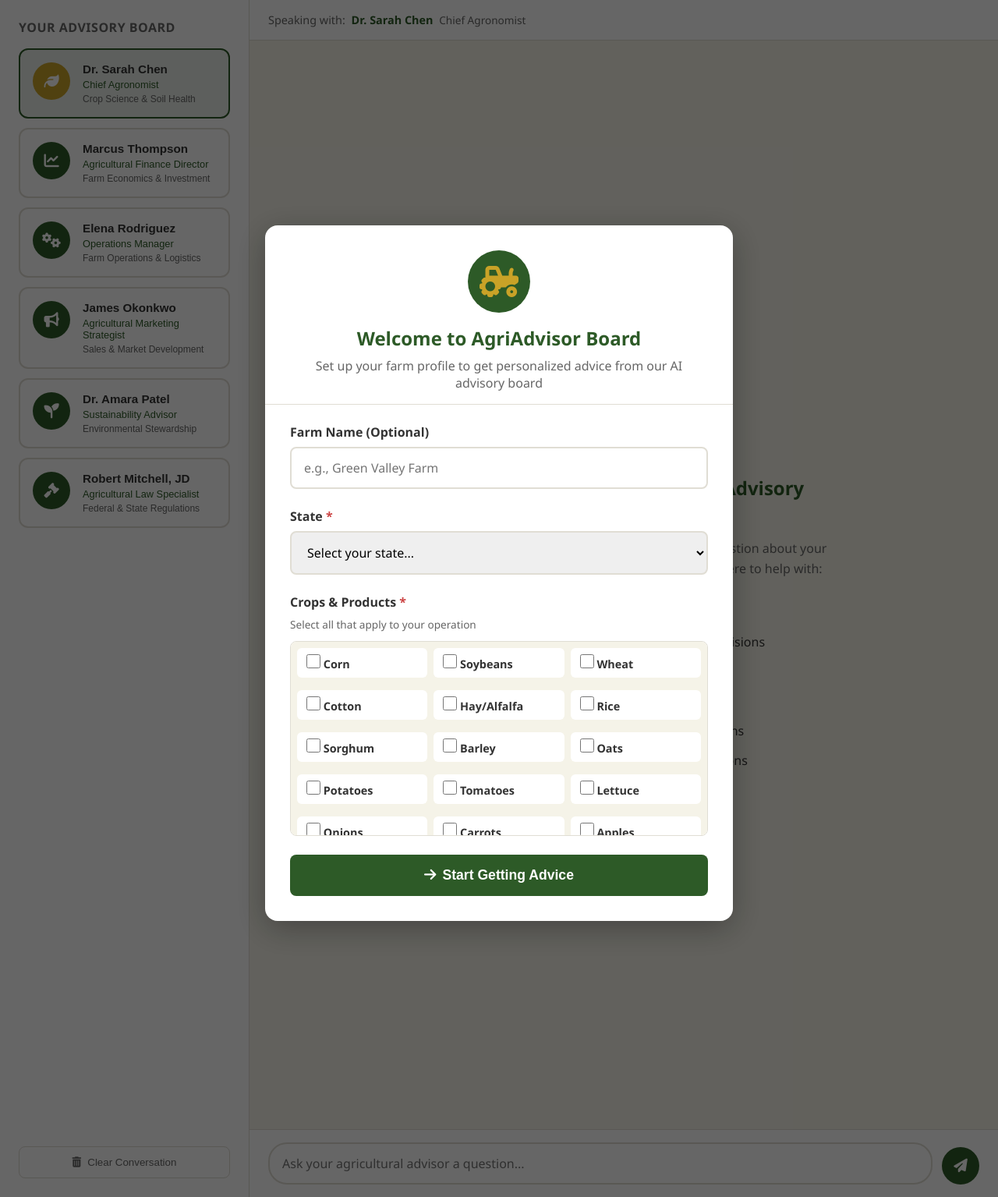
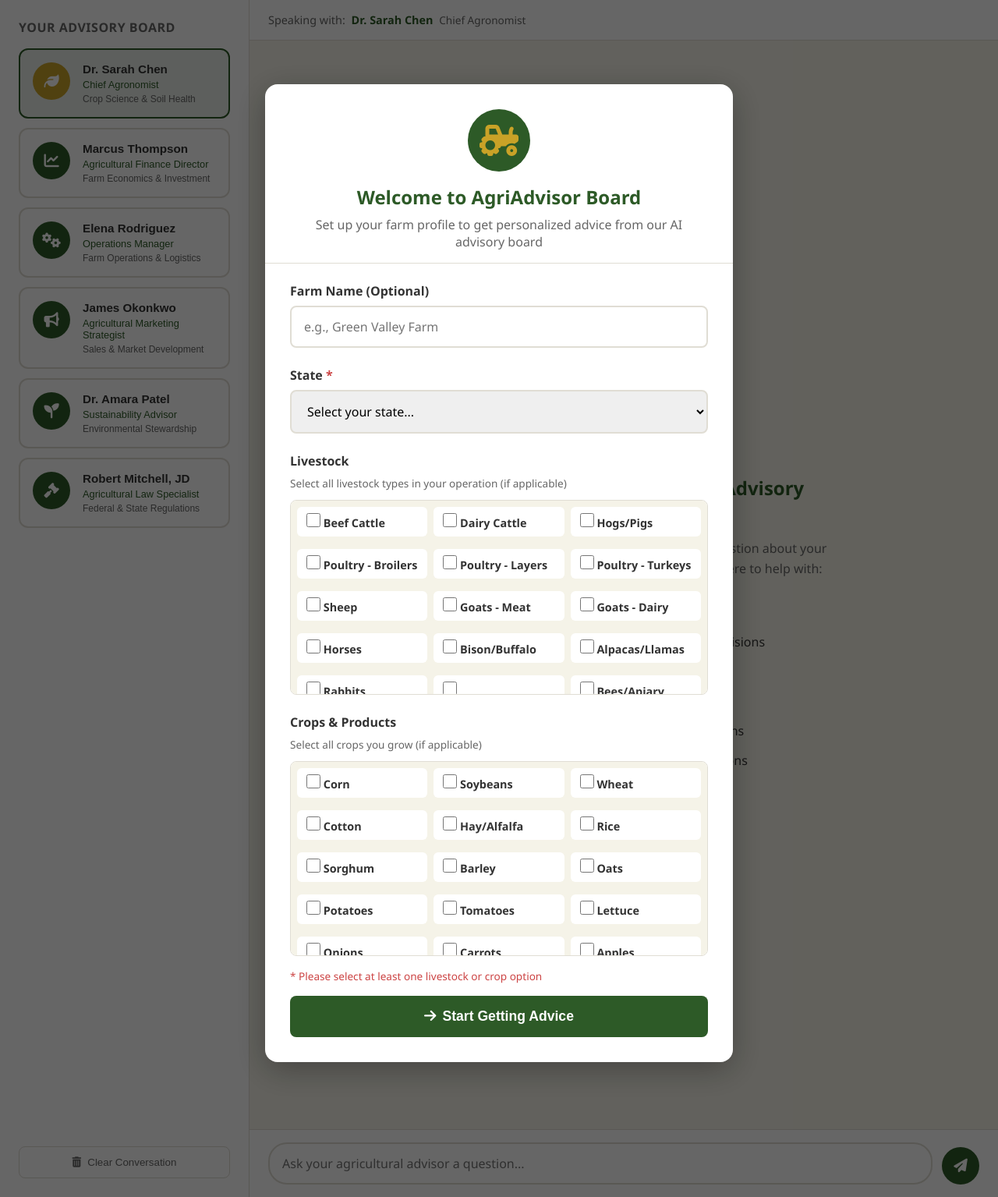
Before and after one commit to griffinb3/Agvisor, a Flask app: page / in a window 1280 px wide. Shown: the part 66-1601 px from the top of the page at 78% size. Run offline with Flask 3, Linux system fonts and the light colour scheme.

Commit message:
Add livestock options to user profiles and advisory system
Updates `main.py` to include `LIVESTOCK_OPTIONS` and modify `get_advisor_system_prompt` to include livestock data. Updates `index.html` to display livestock checkboxes and modifies JavaScript to handle livestock selection and profile saving/loading.

Replit-Commit-Author: Agent
Replit-Commit-Session-Id: fd9e98f0-387a-412d-96f9-d320629a1883
Replit-Commit-Checkpoint-Type: full_checkpoint
Replit-Commit-Event-Id: 8f778473-3f5e-4921-ac82-e4eb63de1603
Replit-Commit-Screenshot-Url: https://storage.googleapis.com/screenshot-production-us-central1/184a27a4-c7b6-456e-b369-6ad35545816e/fd9e98f0-387a-412d-96f9-d320629a1883/kd9HGk1
Replit-Helium-Checkpoint-Created: true

```diff
--- a/main.py
+++ b/main.py
@@ -23,14 +23,20 @@ US_STATES = [
     "West Virginia", "Wisconsin", "Wyoming"
 ]
 
+LIVESTOCK_OPTIONS = [
+    "Beef Cattle", "Dairy Cattle", "Hogs/Pigs", "Poultry - Broilers",
+    "Poultry - Layers", "Poultry - Turkeys", "Sheep", "Goats - Meat",
+    "Goats - Dairy", "Horses", "Bison/Buffalo", "Alpacas/Llamas",
+    "Rabbits", "Fish/Aquaculture", "Bees/Apiary", "Other Livestock"
+]
+
 COMMON_CROPS = [
     "Corn", "Soybeans", "Wheat", "Cotton", "Hay/Alfalfa", "Rice",
     "Sorghum", "Barley", "Oats", "Potatoes", "Tomatoes", "Lettuce",
     "Onions", "Carrots", "Apples", "Grapes", "Oranges", "Strawberries",
     "Blueberries", "Almonds", "Pecans", "Walnuts", "Peanuts",
     "Sunflowers", "Canola", "Sugar Beets", "Sugarcane", "Tobacco",
-    "Hemp", "Hops", "Vegetables (Mixed)", "Fruits (Mixed)", "Cattle/Livestock",
-    "Dairy", "Poultry", "Hogs/Pigs", "Sheep/Goats", "Other"
+    "Hemp", "Hops", "Vegetables (Mixed)", "Fruits (Mixed)", "Other Crops"
 ]
 
 def get_advisor_system_prompt(advisor_key, user_profile=None):
@@ -104,6 +110,7 @@ Provide clear, practical legal guidance while noting that you are providing gene
     if user_profile:
         state = user_profile.get('state', '')
         crops = user_profile.get('crops', [])
+        livestock = user_profile.get('livestock', [])
         farm_name = user_profile.get('farm_name', '')
 
         context = f"\n\nIMPORTANT CONTEXT ABOUT THIS FARMER:\n"
@@ -111,13 +118,21 @@ Provide clear, practical legal guidance while noting that you are providing gene
             context += f"- Farm Name: {farm_name}\n"
         if state:
             context += f"- Location: {state}\n"
+        if livestock:
+            context += f"- Livestock: {', '.join(livestock)}\n"
         if crops:
             context += f"- Crops/Products: {', '.join(crops)}\n"
 
         context += "\nTailor all your advice specifically to their location, crops, and conditions. Reference relevant state-specific regulations, climate considerations, and market conditions when applicable."
 
         if advisor_key == "legal" and state:
-            context += f"\n\nPay special attention to {state} agricultural laws, water rights, labor regulations, and any state-specific programs or restrictions that apply to their crops: {', '.join(crops) if crops else 'their farming operation'}."
+            operations = []
+            if livestock:
+                operations.append(f"livestock ({', '.join(livestock)})")
+            if crops:
+                operations.append(f"crops ({', '.join(crops)})")
+            operations_str = ' and '.join(operations) if operations else 'their farming operation'
+            context += f"\n\nPay special attention to {state} agricultural laws, water rights, labor regulations, and any state-specific programs or restrictions that apply to their {operations_str}."
 
         base += context
 
@@ -167,7 +182,7 @@ user_profiles = {}
 
 @app.route('/')
 def index():
-    return render_template('index.html', advisors=ADVISORS, states=US_STATES, crops=COMMON_CROPS)
+    return render_template('index.html', advisors=ADVISORS, states=US_STATES, livestock=LIVESTOCK_OPTIONS, crops=COMMON_CROPS)
 
 @app.route('/api/profile', methods=['POST'])
 def save_profile():
@@ -177,6 +192,7 @@ def save_profile():
     user_profiles[session_id] = {
         'farm_name': data.get('farm_name', ''),
         'state': data.get('state', ''),
+        'livestock': data.get('livestock', []),
         'crops': data.get('crops', [])
     }
 
--- a/templates/index.html
+++ b/templates/index.html
@@ -35,8 +35,21 @@
                 </div>
 
                 <div class="form-group">
-                    <label>Crops & Products <span class="required">*</span></label>
-                    <p class="form-hint">Select all that apply to your operation</p>
+                    <label>Livestock</label>
+                    <p class="form-hint">Select all livestock types in your operation (if applicable)</p>
+                    <div class="crops-grid" id="livestockGrid">
+                        {% for animal in livestock %}
+                        <label class="crop-checkbox">
+                            <input type="checkbox" name="livestock" value="{{ animal }}">
+                            <span>{{ animal }}</span>
+                        </label>
+                        {% endfor %}
+                    </div>
+                </div>
+
+                <div class="form-group">
+                    <label>Crops & Products</label>
+                    <p class="form-hint">Select all crops you grow (if applicable)</p>
                     <div class="crops-grid" id="cropsGrid">
                         {% for crop in crops %}
                         <label class="crop-checkbox">
@@ -46,6 +59,8 @@
                         {% endfor %}
                     </div>
                 </div>
+
+                <p class="form-hint" style="margin-top: -0.5rem; margin-bottom: 1rem; color: #c44;">* Please select at least one livestock or crop option</p>
 
                 <button type="submit" class="submit-btn">
                     <i class="fas fa-arrow-right"></i> Start Getting Advice
@@ -175,8 +190,15 @@
         function updateProfileSummary() {
             if (userProfile && userProfile.state) {
                 let summary = userProfile.state;
+                let items = [];
+                if (userProfile.livestock && userProfile.livestock.length > 0) {
+                    items.push(`${userProfile.livestock.length} livestock`);
+                }
                 if (userProfile.crops && userProfile.crops.length > 0) {
-                    summary += ` - ${userProfile.crops.length} crop${userProfile.crops.length > 1 ? 's' : ''}`;
+                    items.push(`${userProfile.crops.length} crop${userProfile.crops.length > 1 ? 's' : ''}`);
+                }
+                if (items.length > 0) {
+                    summary += ` - ${items.join(', ')}`;
                 }
                 profileSummary.textContent = summary;
             } else {
@@ -189,6 +211,8 @@
 
             const farmName = document.getElementById('farmName').value;
             const state = document.getElementById('stateSelect').value;
+            const livestockCheckboxes = document.querySelectorAll('input[name="livestock"]:checked');
+            const livestock = Array.from(livestockCheckboxes).map(cb => cb.value);
             const cropCheckboxes = document.querySelectorAll('input[name="crops"]:checked');
             const crops = Array.from(cropCheckboxes).map(cb => cb.value);
 
@@ -197,12 +221,12 @@
                 return;
             }
 
-            if (crops.length === 0) {
-                alert('Please select at least one crop or product');
+            if (crops.length === 0 && livestock.length === 0) {
+                alert('Please select at least one livestock or crop option');
                 return;
             }
 
-            userProfile = { farm_name: farmName, state, crops };
+            userProfile = { farm_name: farmName, state, livestock, crops };
 
             try {
                 await fetch('/api/profile', {
@@ -228,6 +252,9 @@
                 document.getElementById('farmName').value = userProfile.farm_name || '';
                 document.getElementById('stateSelect').value = userProfile.state || '';
 
+                document.querySelectorAll('input[name="livestock"]').forEach(cb => {
+                    cb.checked = userProfile.livestock && userProfile.livestock.includes(cb.value);
+                });
                 document.querySelectorAll('input[name="crops"]').forEach(cb => {
                     cb.checked = userProfile.crops && userProfile.crops.includes(cb.value);
                 });
```
